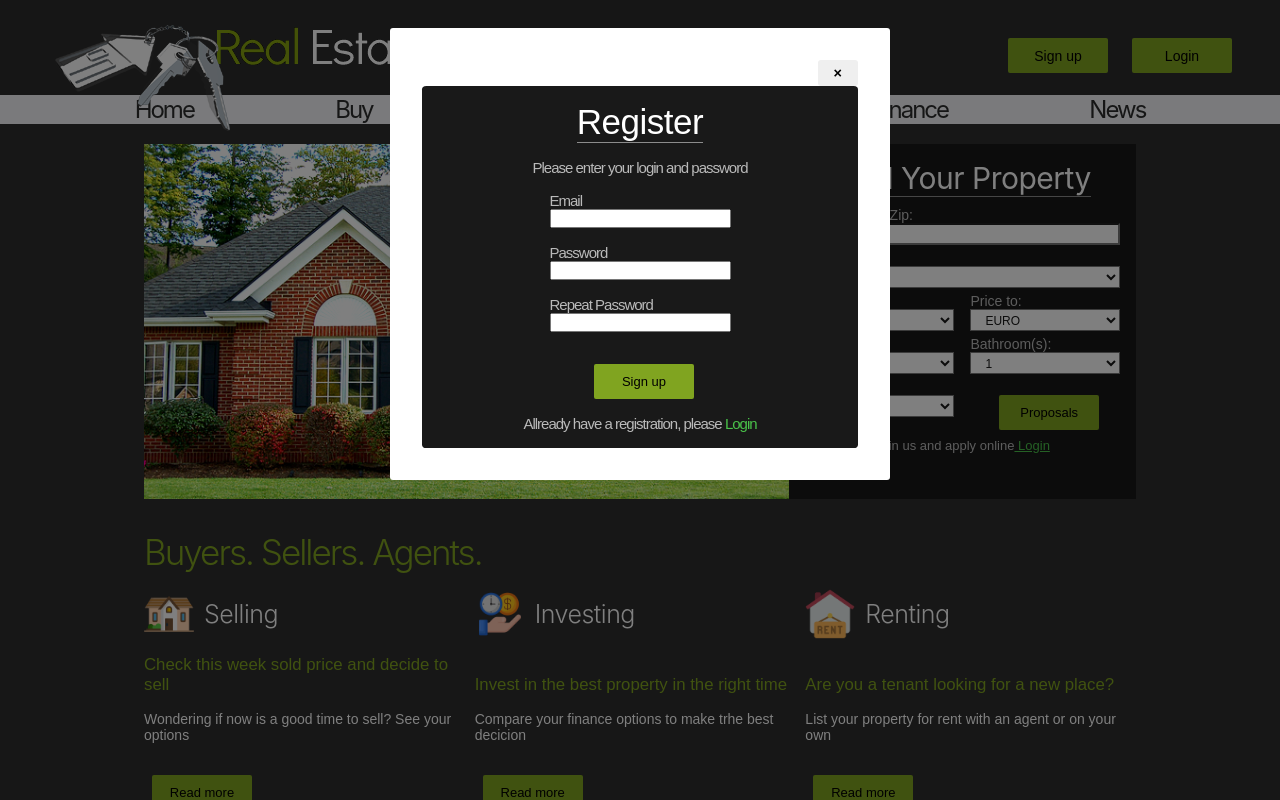
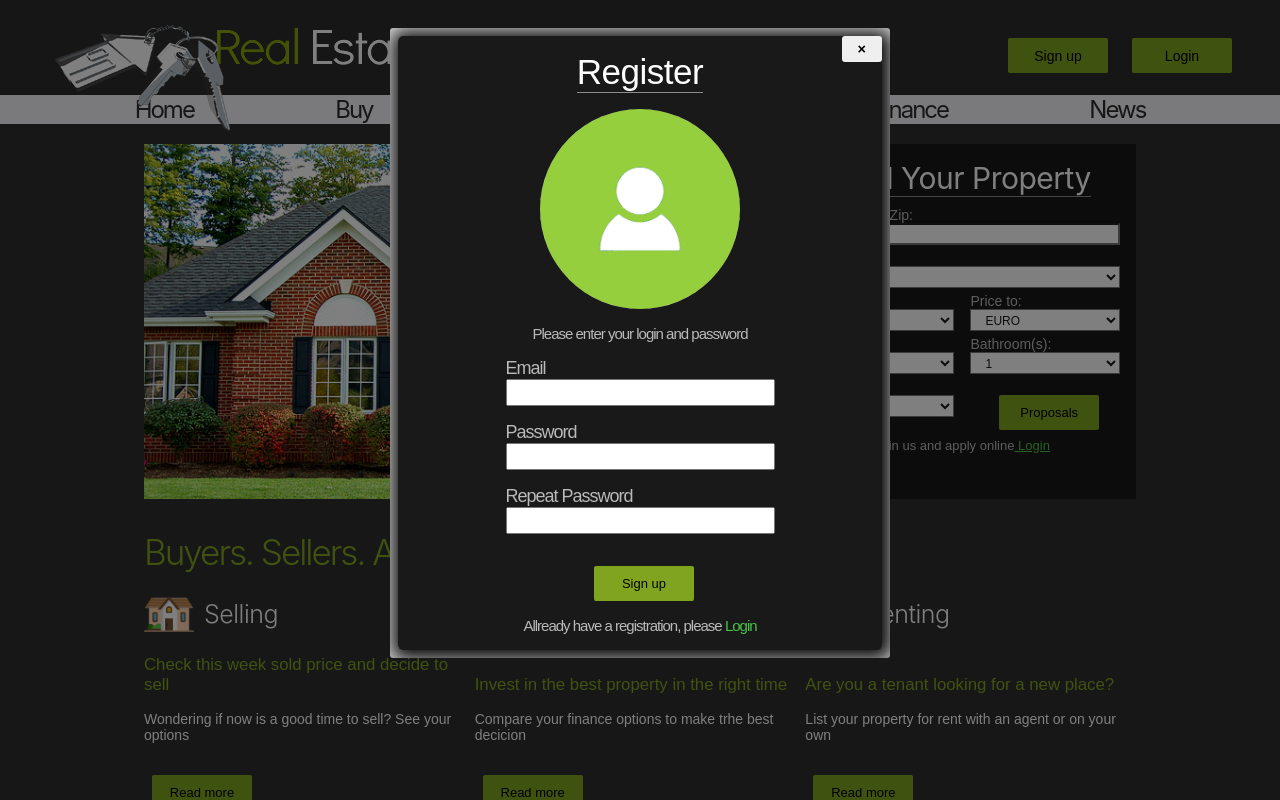
Before and after one commit to MargretPetrova/realestate-react-project, a React (Create React App) app: page / in a window 1280 px wide. Both pictures are taken after a click on the button "Sign up". Shown: the top 800 px of the page. Built offline with nearby package versions, Linux system fonts and the light colour scheme.

Commit message:
css changes

```diff
--- a/src/components/AuthForm/AuthForm.js
+++ b/src/components/AuthForm/AuthForm.js
@@ -2,17 +2,21 @@ import { Link, useSearchParams } from 'react-router-dom';
 
 import styles from '../AuthForm/AuthForm.module.css'
 import Button from '../Buttons/Buttons';
+import avatar from '../../images/avatar2.png'
 function AuthForm(){
     const[searchParams] =useSearchParams();
     const isLogin = searchParams.get('mode') === 'login'
 
     return <form method="POST" className={styles.registerForm}>
+
         <h4>{isLogin? 'Login': 'Register'}</h4>
+        <img src={avatar} width='200px'></img>
         <p>Please enter your login and password</p>
         <div className={styles.cols}>
             <div>
                 <label>Email</label>
-        <input type='text' name='email'></input></div>
+        <input type='text' name='email'></input>
+        </div>
        <div>
         <label>Password</label>
         <input type='text' name='pass'></input>
@@ -28,10 +32,10 @@ function AuthForm(){
         </div>
         <Button name={isLogin? 'Login': 'Sign up'}/>
         {isLogin && <div className={styles.info}>
-         <p>Don't have registration, please  <Link className={styles.links} to="/?mode=register">  Sign up</Link></p>
+         <p>Don't have registration, please  <Link className={styles.links} to="?mode=register">  Sign up</Link></p>
       </div>}
       {!isLogin && <div className={styles.info}>
-         <p>Allready have a registration, please  <Link className={styles.links} to="/?mode=login">  Login</Link></p>
+         <p>Allready have a registration, please  <Link className={styles.links} to="?mode=login">  Login</Link></p>
       </div>}
 
 
--- a/src/components/AuthForm/AuthForm.module.css
+++ b/src/components/AuthForm/AuthForm.module.css
@@ -29,9 +29,20 @@
     border-bottom: 1px solid #8c8c8c;
 
 }
+.registerForm img{
+    border-radius: 50%;
+}
 .cols div{
     display: flex;
     flex-direction: column;
+}
+.cols label{
+    font-size: 18px;
+    font-family:Arial, Helvetica, sans-serif;
+    font-weight: 100px;
+}
+.cols input{
+    font-size: 20px;
 }
 .cols .info{
     display: flex;
--- a/src/components/Features/Features.js
+++ b/src/components/Features/Features.js
@@ -56,6 +56,7 @@ const Features = () => {
             </Button>
           </div>
         </article>
+
       </div>
 
 
--- a/src/components/Features/Features.module.css
+++ b/src/components/Features/Features.module.css
@@ -3,6 +3,7 @@
     justify-content: center;
     flex-direction: column;
     height: 100%;
+    width: 100%;
     font-size: 14px;
 }
 
@@ -40,6 +41,6 @@
 @media(max-width:630px) {
     .wrapper {
         flex-direction: column;
-        align-items: center;
+        /* align-items: center; */
     }
 }
--- a/src/components/Modal/Modal.module.css
+++ b/src/components/Modal/Modal.module.css
@@ -28,12 +28,17 @@
     margin: 1.75rem auto;
     border-radius: 3px;
     max-width: 500px;
-    padding: 2rem;
+    padding: 0.5rem;
+    box-shadow: 2px 2px 20px 0.2px #f1f0f0 inset;
+    background-color: black;
+
   }
 
   .modal-header {
     display: flex;
     justify-content: flex-end;
+    z-index: 1;
+    margin-bottom: -1.6rem;
   }
 
   .modal-close-button {
--- a/src/components/ScrollLiItems/ScrollLiItems.js
+++ b/src/components/ScrollLiItems/ScrollLiItems.js
@@ -6,8 +6,13 @@ import Button from '../Buttons/Buttons';
 export default function ScrollLiItems(item) {
 
   const current = item.item
+  console.log(current.image);
+  let classnameofLiElement = current.image? 'liItems' : 'detailsLiItems'
+  if (!current.image) {
 
-    return <li className={styles.liItems} key={0}>
+  }
+
+    return <li className={styles[classnameofLiElement]} key={0}>
         <img src={current.image? current.image[1]: current} alt='noalt'>
         </img>
         {current.image && <><p>{current.title}</p>
--- a/src/components/ScrollLiItems/ScrollLiItems.module.css
+++ b/src/components/ScrollLiItems/ScrollLiItems.module.css
@@ -5,9 +5,24 @@
     padding: 0.2rem;
     cursor: pointer;
     gap: 1rem;
+    /*  */
+    width: 250px;
 }
 
 .liItems img {
+    display: flex;
+    background-repeat: no-repeat;
+    flex: 1;
+}
+.detailsLiItems{
+    display: flex;
+
+    flex-direction: column;
+    padding: 0.2rem;
+    cursor: pointer;
+    gap: 1rem;
+}
+.detailsLiItems img {
     width: 250px;
     background-repeat: no-repeat;
     height: 200px;
```
Also changed, not shown: src/images/avatar2.png (added).
